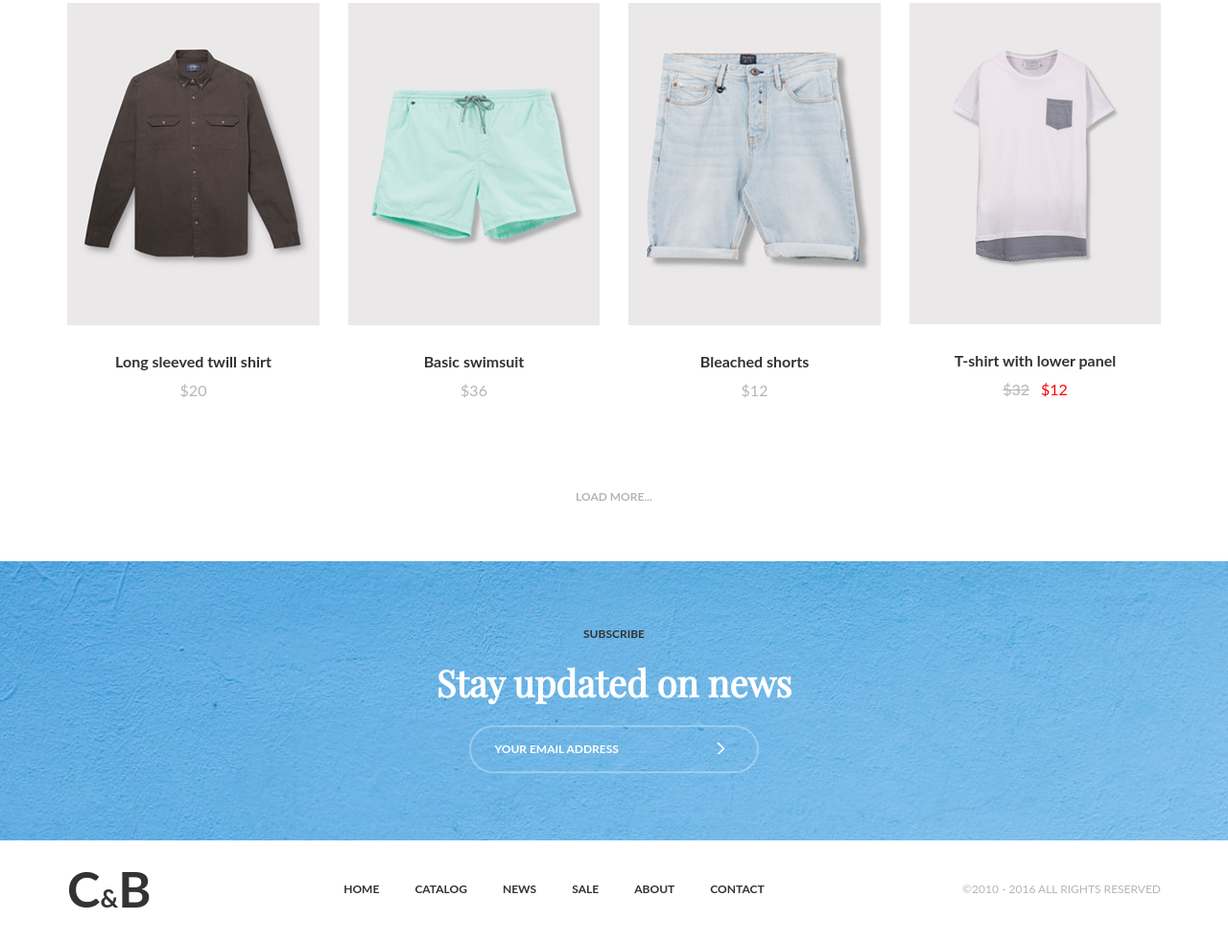
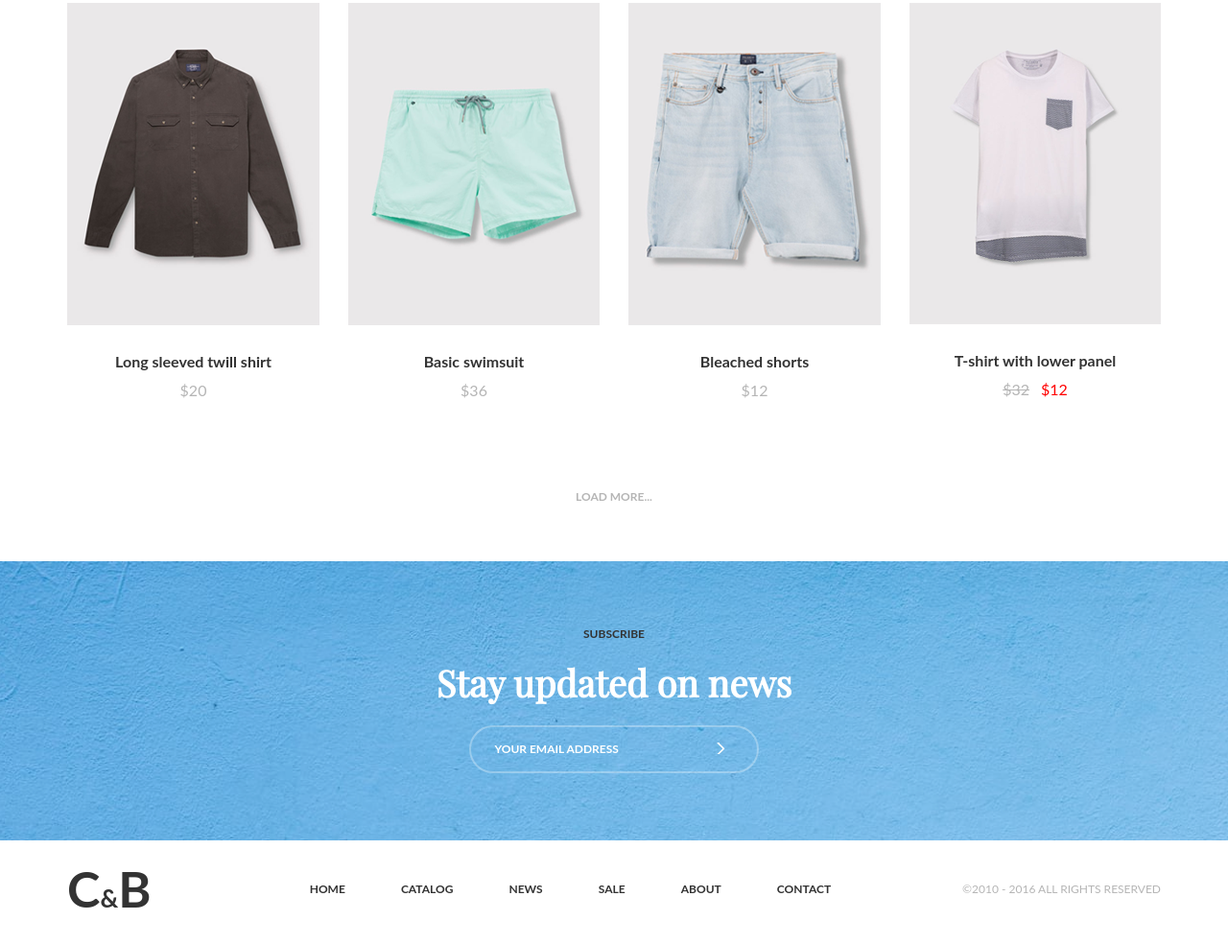
Before and after one commit to RussuWolf/FrontEndTestProjects-master, a website: page app/index.html in a window 1280 px wide. Shown: the part 876-1860 px from the top of the page at 96% size. Drawn offline with nearby package versions, Linux system fonts and the light colour scheme; a web font is replaced by a local one.

Commit message:
that all

```diff
--- a/app/scss/_base.scss
+++ b/app/scss/_base.scss
@@ -315,13 +315,14 @@ footer {
 			margin: auto 0;
 		}
 		li {
+			margin-right: 55px;
 			font-weight: bold;
 			text-transform: uppercase;
+			&:last-child {
+				margin-right: 0;
+			}
 			a {
 				color: $black;
-				padding-right: 34px;
-
-
 			}
 
 		}
```
Also changed, not shown: app/css/style.css, 1 other file.
